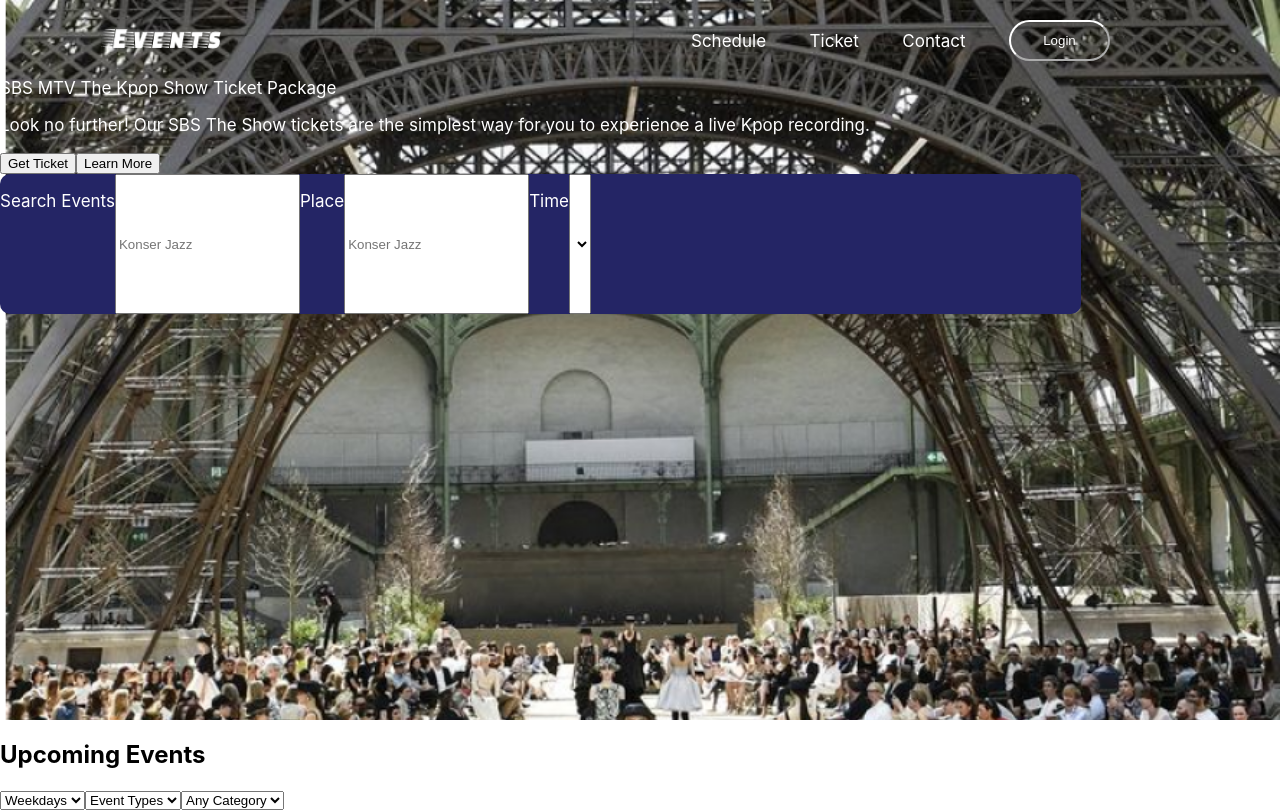
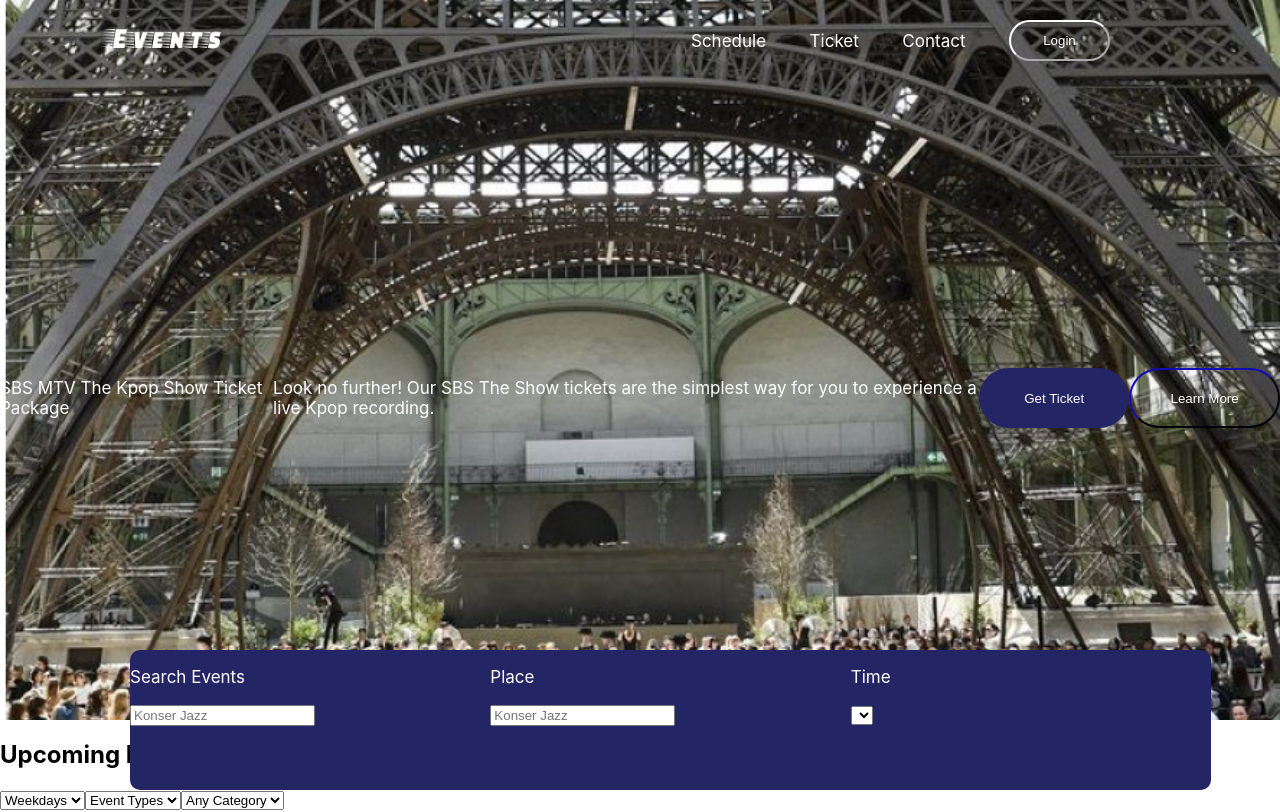
Before and after one commit to APHOMER/PhasionShow-fe, a React (Create React App) app: page / in a window 1280 px wide. Shown: the top 812 px of the page. Built offline with nearby package versions, Linux system fonts and the light colour scheme.

Commit message:
new commit

```diff
--- a/src/components/main.css
+++ b/src/components/main.css
@@ -3,6 +3,7 @@
     padding: 0;
 }
 .top-section {
+    position: relative;
     background-image: url("./da2ee03127e2b8b2d50ab9ea240391e9.png");
     width: 100%;
     height: 720px;
@@ -15,6 +16,7 @@
 }
 
 .header {
+
     width: 100%;
     display: flex;
     padding-top: 20px;
@@ -50,15 +52,46 @@ img {
     color: #FFFFFF;
 }
 
+.slide-show {
+    display: flex;
+    justify-content: space-around;
+    align-items: center;
+    margin-top: 300px;
+}
+
+.get-ticket-btn {
+    width: 182px;
+    height: 60px;
+    background-color:  #242565;
+    color: #FFFFFF;
+    border: none;
+    border-radius: 50px;
+}
+
+.learn-btn {
+    width: 182px;
+    height: 60px;
+    background: none;
+    color: #FFFFFF;
+    border-color: #0A075F;
+    border-radius: 50px;
+}
+
 .search-evts {
     background-color:  #242565;
     ;
-    display: flex;
+    display: grid;
     width: 1081px;
     height: 140px;
     border-radius: 10px;
     position: absolute;
-    bottom: 1;
+    left: 130px;
+    bottom: -70px;
+    grid-template-columns: 1fr 1fr 1fr;
+}
+
+.search {
+
 }
 
 /* bottom-section */
--- a/src/components/main.js
+++ b/src/components/main.js
@@ -16,17 +16,22 @@ export default function Landing () {
                     <button className='login-btn'>Login</button>
                 </div>
             </div>
-            <div>
+            <div className='slide-show'>
                 <p>SBS MTV The Kpop Show Ticket  Package</p>
                 <p>Look no further! Our SBS The Show tickets are the simplest way for you to experience a live Kpop recording.</p>
-                <button>Get Ticket</button>
-                <button>Learn More</button>
+                <button className='get-ticket-btn'>Get Ticket</button>
+                <button className='learn-btn'>Learn More</button>
             </div>
             <div className='search-evts'>
+                <div>
                     <p>Search Events</p>
-                <input placeholder='Konser Jazz'/>
+                    <input placeholder='Konser Jazz' className='search'/>
+                </div>
+                 <div>
                     <p>Place</p>
-                <input placeholder='Konser Jazz'/>
+                    <input placeholder='Konser Jazz' className='place'/>
+                 </div>
+                 <div>
                     <p>Time</p>
                     <select>
                         <option></option>
@@ -35,7 +40,7 @@ export default function Landing () {
                         <option></option>
                         <option></option>
                     </select>
-
+                 </div>
             </div>
         </div>
         <div className='middle-section'>
```
Lines whose indentation alone changed are shown as unchanged.
